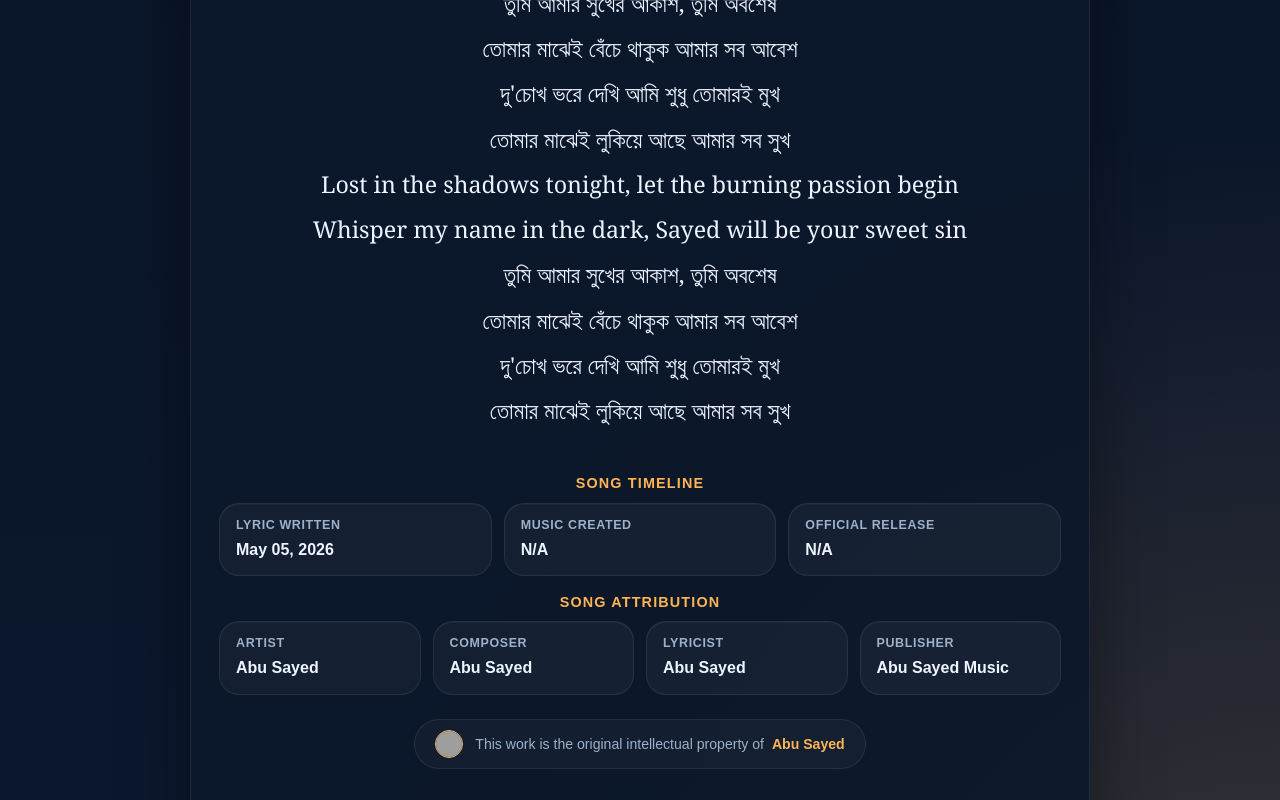
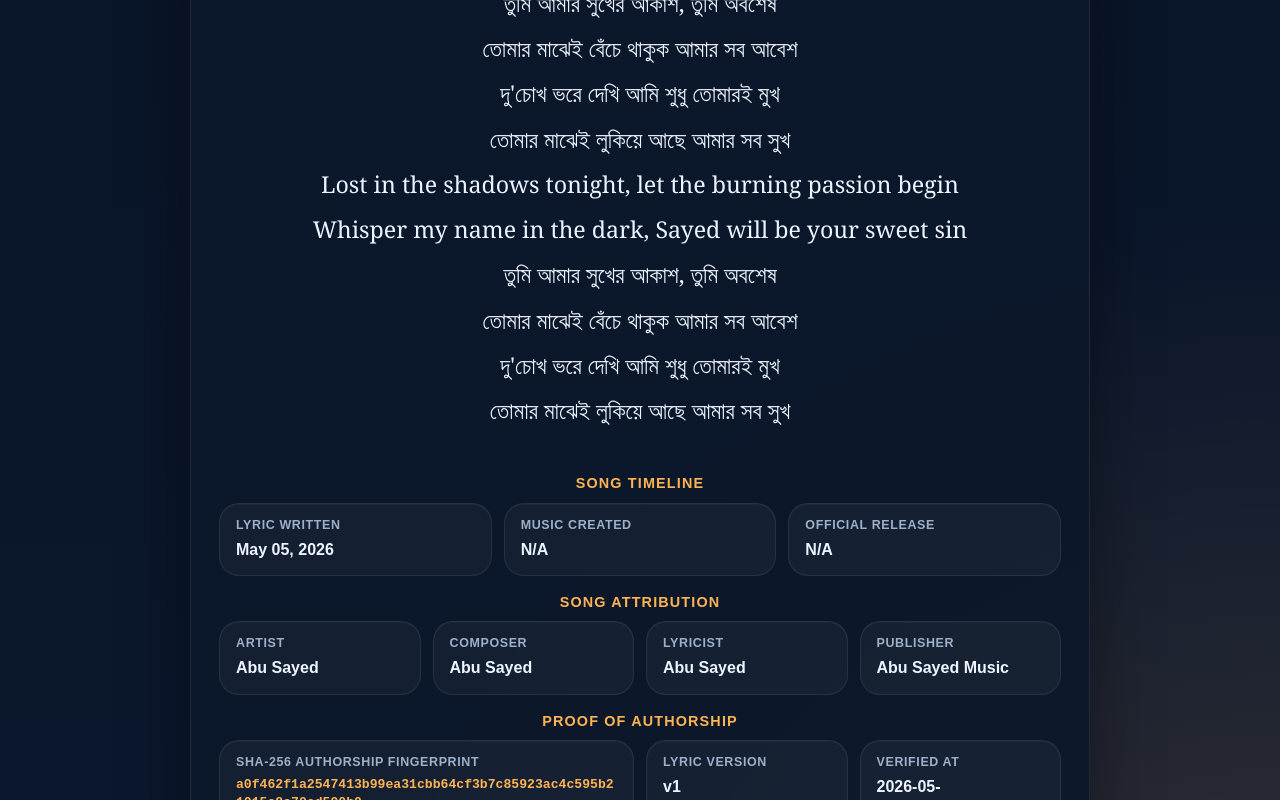
Before and after one commit to ImAbuSayed/prem-shomachar, a plain HTML site: page index.html in a window 1280 px wide. Shown: the part 2000-2800 px from the top of the page. Drawn offline with Linux system fonts and the light colour scheme; grey boxes are pictures that could not be loaded.

Commit message:
feat: update song assets v1 with signed GPG commit [verified]

```diff
--- a/index.html
+++ b/index.html
@@ -14,9 +14,9 @@
     <meta name="keywords" content="Prem Shomachar, Abu Sayed lyrics, original song lyrics, Abu Sayed original song, Abu Sayed lyricist, Abu Sayed composer, Abu Sayed songwriter, official lyrics">
     <meta name="robots" content="index,follow,max-snippet:-1,max-image-preview:large,max-video-preview:-1">
     <meta name="referrer" content="strict-origin-when-cross-origin">
-    <meta name="description" content="Explore the poetic journey of &#x27;Prem Shomachar&#x27;, an original masterpiece written and composed by Abu Sayed.">
+    <meta name="description" content="Official documentation of lyrics for &#x27;Prem Shomachar&#x27;, a signature song by Abu Sayed, showcasing his original songwriting and composition.">
     <meta property="og:title" content="Prem Shomachar - Original Lyrics by Abu Sayed">
-    <meta property="og:description" content="Explore the poetic journey of &#x27;Prem Shomachar&#x27;, an original masterpiece written and composed by Abu Sayed.">
+    <meta property="og:description" content="Official documentation of lyrics for &#x27;Prem Shomachar&#x27;, a signature song by Abu Sayed, showcasing his original songwriting and composition.">
     <meta property="og:type" content="music.song">
     <meta property="og:url" content="https://imabusayed.github.io/prem-shomachar/">
     <meta property="og:site_name" content="Abu Sayed Music">
@@ -24,7 +24,7 @@
     <meta name="last-modified" content="2026-05-05 18:40:47">
     <meta name="twitter:card" content="summary_large_image">
     <meta name="twitter:title" content="Prem Shomachar - Original Lyrics by Abu Sayed">
-    <meta name="twitter:description" content="Explore the poetic journey of &#x27;Prem Shomachar&#x27;, an original masterpiece written and composed by Abu Sayed.">
+    <meta name="twitter:description" content="Official documentation of lyrics for &#x27;Prem Shomachar&#x27;, a signature song by Abu Sayed, showcasing his original songwriting and composition.">
     <link rel="canonical" href="https://imabusayed.github.io/prem-shomachar/">
     <link rel="sitemap" type="application/xml" title="Sitemap" href="https://imabusayed.github.io/prem-shomachar/sitemap.xml">
     <link rel="author" href="https://github.com/ImAbuSayed">
@@ -100,7 +100,7 @@
       "@id": "https://imabusayed.github.io/prem-shomachar#webpage",
       "url": "https://imabusayed.github.io/prem-shomachar/",
       "name": "Prem Shomachar - Original Lyrics by Abu Sayed",
-      "description": "Explore the poetic journey of 'Prem Shomachar', an original masterpiece written and composed by Abu Sayed.",
+      "description": "Official documentation of lyrics for 'Prem Shomachar', a signature song by Abu Sayed, showcasing his original songwriting and composition.",
       "isPartOf": {
         "@id": "https://music.abusayed.com.bd/#website"
       },
@@ -537,7 +537,7 @@
 
         <div class="controls">
             <button class="btn-speak" id="speakBtn" title="Read the lyrics aloud"><span id="speakText">Read Aloud</span></button>
-            <a href="https://music.abusayed.com.bd/Licensing/?https://imabusayed.github.io/prem-shomachar/" class="btn-license" title="Get licensing for this song" target="_blank">Official Music Licensing for Prem Shomachar</a>
+            <a href="https://music.abusayed.com.bd/Licensing/?https://imabusayed.github.io/prem-shomachar/" class="btn-license" title="Get licensing for this song" target="_blank">Get a Licensing Quote for Prem Shomachar</a>
 
         </div>
         <br>
@@ -612,6 +612,26 @@
             <div class="meta-card">
                 <span class="meta-label">Publisher</span>
                 <strong>Abu Sayed Music</strong>
+            </div>
+
+                </div>
+            </div>
+
+            <div class="details-block">
+                <div class="details-title">Proof of Authorship</div>
+                <div class="meta-grid">
+
+            <div class="meta-card" style="grid-column: span 2;">
+                <span class="meta-label">SHA-256 Authorship Fingerprint</span>
+                <strong style="word-break: break-all; font-family: monospace; font-size: 0.82rem; color: var(--accent);">a0f462f1a2547413b99ea31cbb64cf3b7c85923ac4c595b21015c8a70cd590b0</strong>
+            </div>
+            <div class="meta-card">
+                <span class="meta-label">Lyric Version</span>
+                <strong>v1</strong>
+            </div>
+            <div class="meta-card">
+                <span class="meta-label">Verified At</span>
+                <strong>2026-05-28T00:13:43.174356</strong>
             </div>
 
                 </div>
```
Also changed, not shown: excerpts/Bridge-Preview.txt (added), excerpts/Chorus-Preview.txt (added), excerpts/Hook-1-Preview.txt (added), excerpts/Hook-2-Preview.txt (added), excerpts/Pre-Chorus-1-Preview.txt (added), excerpts/Pre-Chorus-2-Preview.txt (added), excerpts/Verse-1-Preview.txt (added), excerpts/Verse-2-Preview.txt (added), excerpts/Verse-3-Preview.txt (added), hashes.txt (added), llms.txt, lyrics_backup/2026-05-28_prem-shomachar-v1.txt (added), manifest.json (added), 1 other file.
